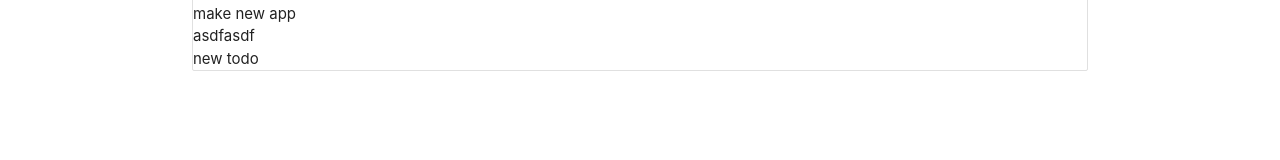
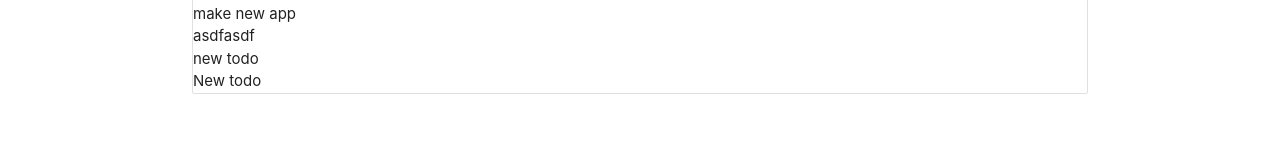
Before and after one commit to JakeSchwa/toDo, a React (Create React App) app: page / in a window 1280 px wide. Shown: the part 210-370 px from the top of the page. Built offline with nearby package versions, Linux system fonts and the light colour scheme; data requests are answered from the project's data file; the HTML template or start-up script is replaced by a standard one.

Commit message:
delete hard coded local url

```diff
--- a/db.json
+++ b/db.json
@@ -24,6 +24,11 @@
       "completed": false,
       "description": "new todo",
       "id": 5
+    },
+    {
+      "completed": false,
+      "description": "New todo",
+      "id": 6
     }
   ]
 }
--- a/src/components/tasks/TaskList.js
+++ b/src/components/tasks/TaskList.js
@@ -9,7 +9,7 @@ const TaskList = () => {
 
   const getTasks = async () => {
     console.log("Inside getTasks");
-    const res = await fetch("http://localhost:5000/tasks");
+    const res = await fetch("/tasks");
     const data = await res.json();
     console.log(data);
     setData(data);
```
